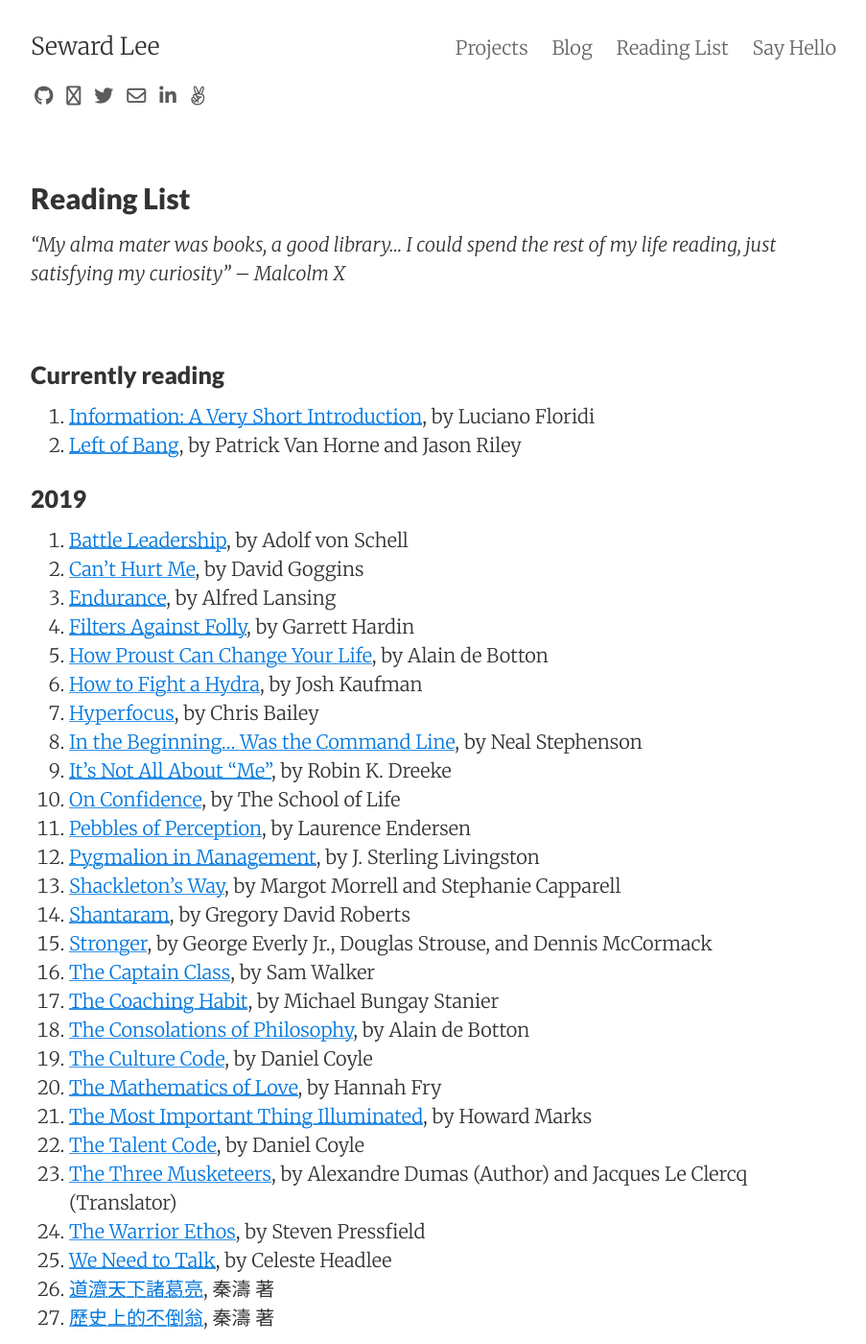
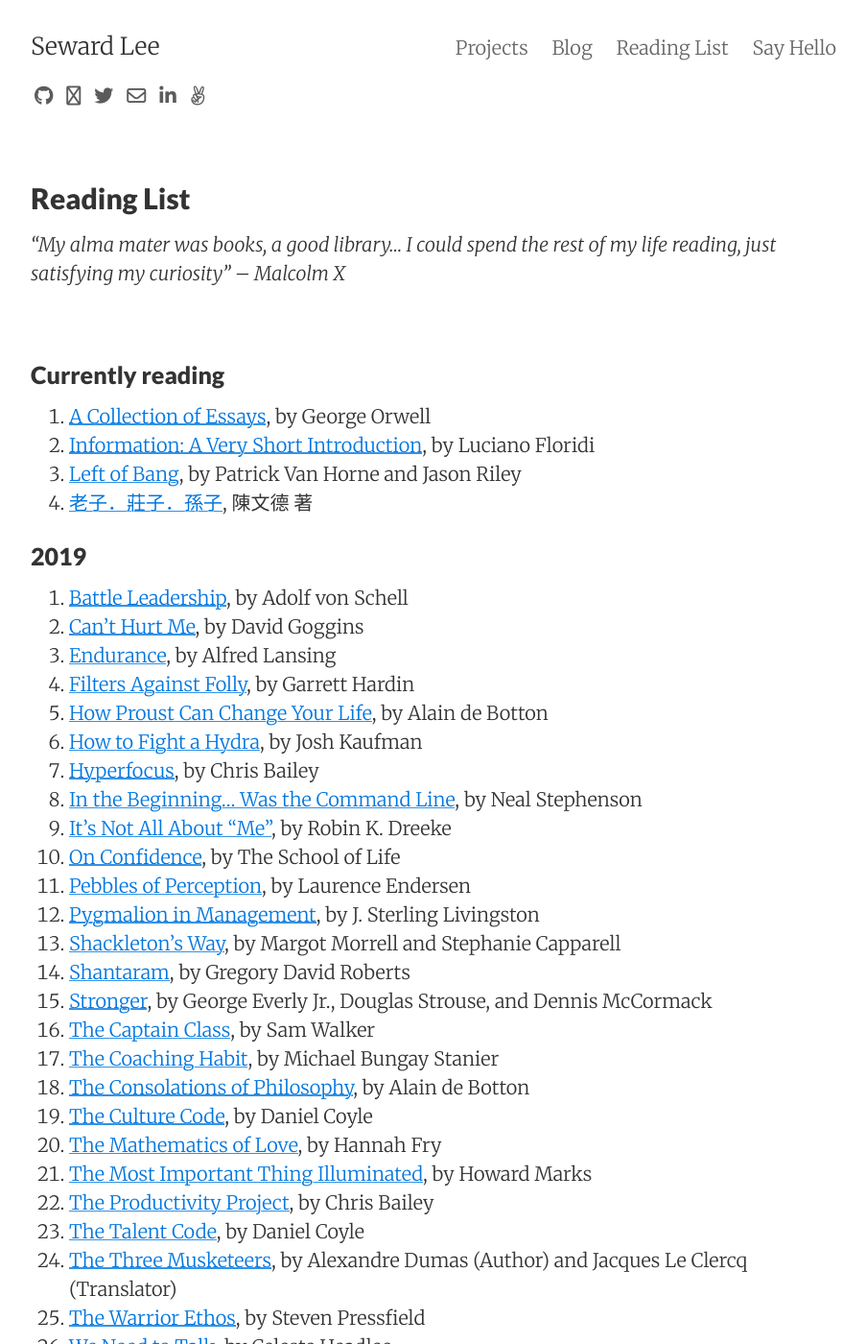
Before and after one commit to sewardlee337/sewardlee337.github.io, a Jekyll site: the page built from readinglist.md, in a window 1280 px wide and 1400 px high. Shown: the whole window at 96% size, without its empty margins (188-1091 px from the left). Built offline with Jekyll 4.4.1, drawn with Linux system fonts in a browser that asks for light colours; nearby versions of some CDN libraries.

Commit message:
Update reading list

```diff
--- a/readinglist.md
+++ b/readinglist.md
@@ -12,8 +12,10 @@
 
 ### Currently reading
 
+1. [A Collection of Essays](https://amzn.to/2WbSfsN), by George Orwell
 1. [Information: A Very Short Introduction](https://amzn.to/2L5aoax), by Luciano Floridi
 1. [Left of Bang](https://amzn.to/2DwPivq), by Patrick Van Horne and Jason Riley
+1. [老子．莊子．孫子](https://bit.ly/2Dm4hsD), 陳文德 著
 
 
 ### 2019
@@ -39,6 +41,7 @@
 1. [The Culture Code](https://amzn.to/2GaFTu8), by Daniel Coyle
 1. [The Mathematics of Love](https://amzn.to/2EIUoEH), by Hannah Fry
 1. [The Most Important Thing Illuminated](https://amzn.to/2Gi6RCu), by Howard Marks
+1. [The Productivity Project](https://amzn.to/2XLKOZA), by Chris Bailey
 1. [The Talent Code](https://amzn.to/2ItbNFC), by Daniel Coyle
 1. [The Three Musketeers](https://amzn.to/2WPduAw), by Alexandre Dumas (Author) and Jacques Le Clercq (Translator)
 1. [The Warrior Ethos](https://amzn.to/2ZnAmJs), by Steven Pressfield
```
